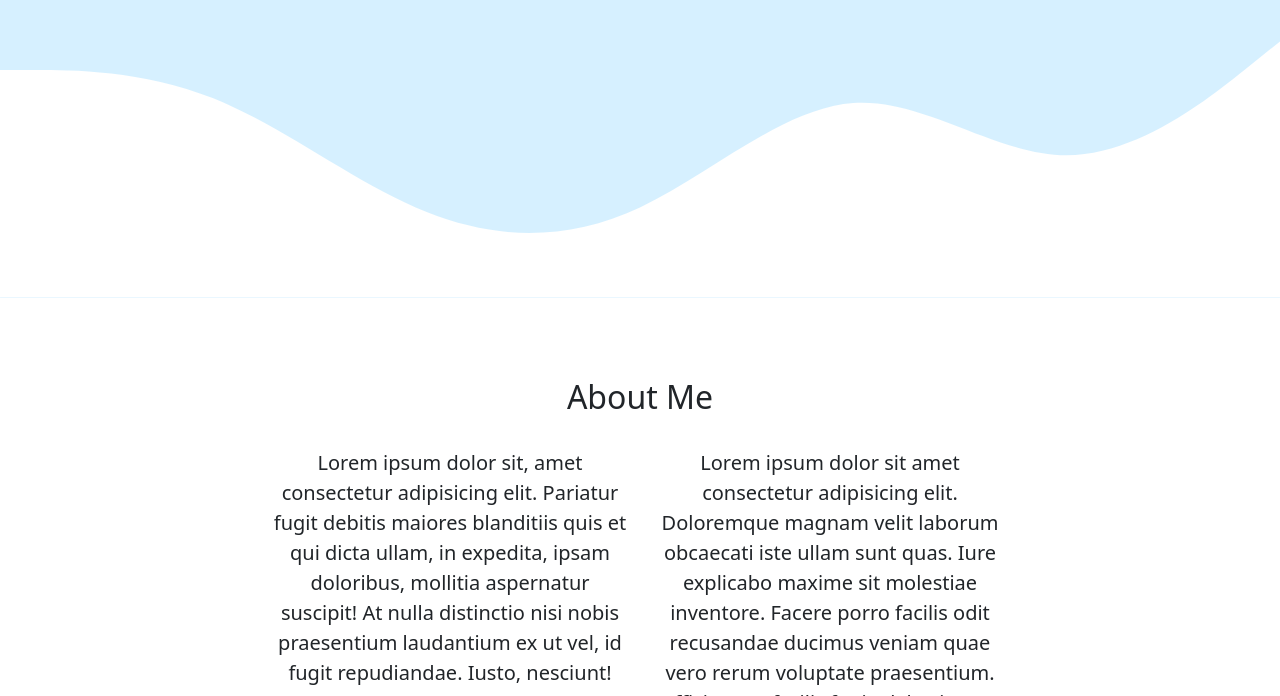
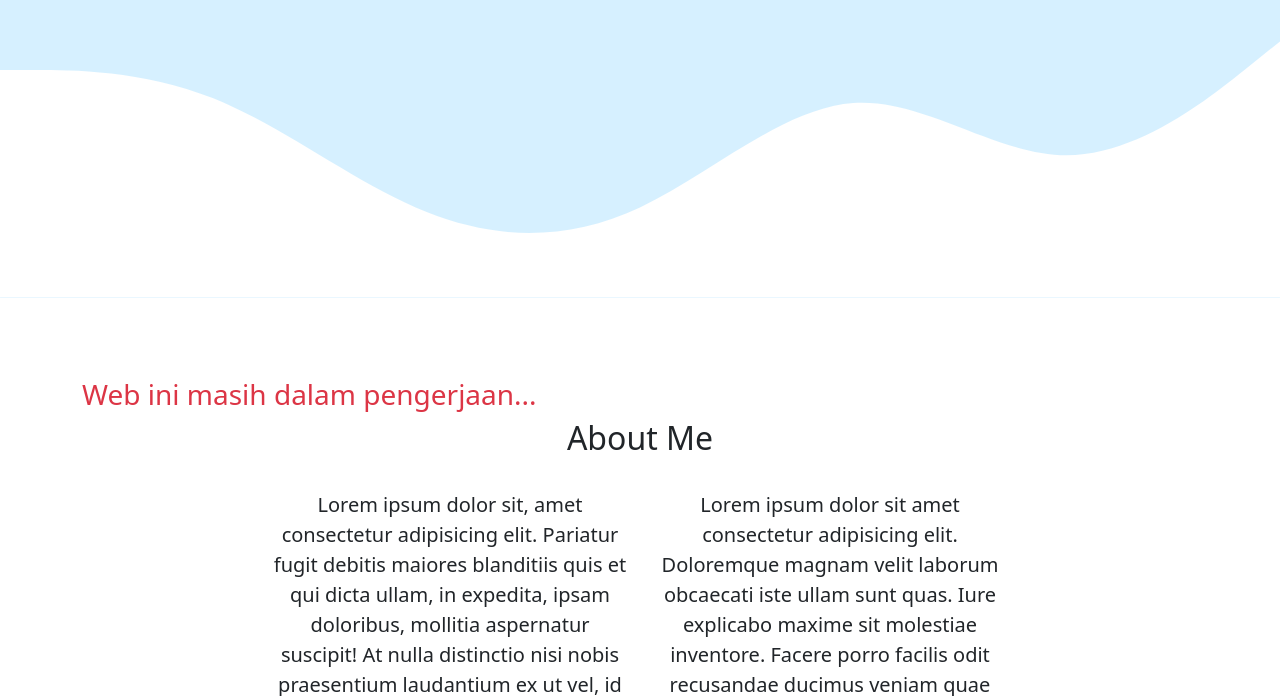
Before and after one commit to arfiandasatritama/arfiandasatritama.github.io, a plain HTML site: page index.html in a window 1280 px wide. Shown: the part 404-1100 px from the top of the page. Drawn offline with nearby package versions, Linux system fonts and the light colour scheme.

Commit message:
menambahkan keterangan bahwa web belum selesai

```diff
--- a/index.html
+++ b/index.html
@@ -64,6 +64,7 @@
       <div class="container">
         <div class="row text-center mb-4">
           <div class="col">
+            <h3 class="warn text-start text-danger">Web ini masih dalam pengerjaan...</h3>
             <h2>About Me</h2>
           </div>
         </div>
```
